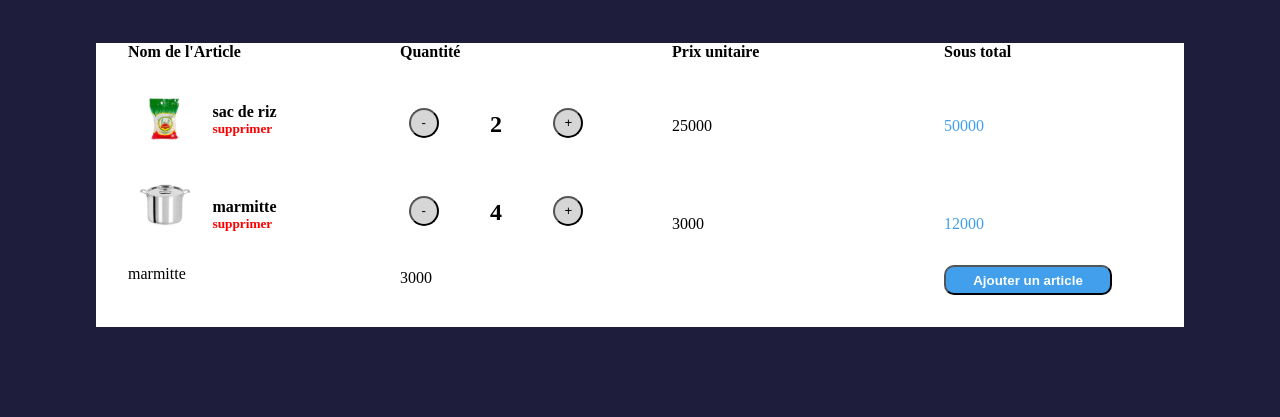
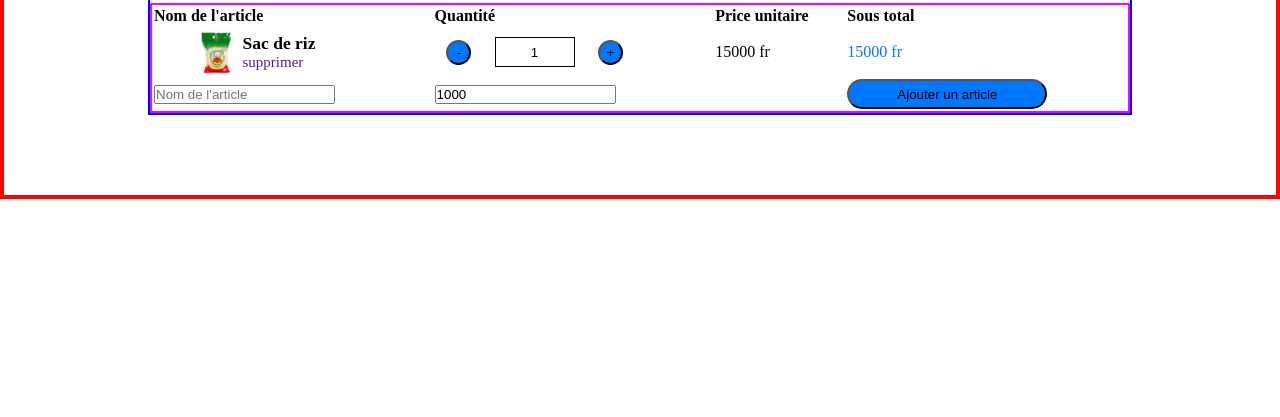
Before and after one commit to Eric-Ngatia/checkpoint-dom, a plain HTML site: page index.html in a window 1280 px wide. Shown: the part 154-571 px from the top of the page. Drawn offline with Linux system fonts and the light colour scheme.

Commit message:
second commit

```diff
--- a/css/style.css
+++ b/css/style.css
@@ -6,137 +6,100 @@
     box-sizing: border-box;
 }
 
+
 .container{
-    margin-top: 4rem;
-    background-color: rgba(17, 17, 49, 0.945);
+    border: 4px solid red;
+
 }
 
-h1{
-    color: white;
+.structure{
+    border: 2px solid blue;
+    margin: 6rem 9rem 5rem 9rem;
 }
 
-.shopping-cart{
-    margin: 6rem;
-    padding-bottom: 2rem;
-    background-color: white;
+.align{
+    text-align: left;
 }
 
-.rows{
-    display: flex;
+#table{
+    border: 2px solid magenta;
+    width: 100%;
 }
 
-.row{
-    width: 25%;
-    padding-left: 2rem;
+
+thead{
+    border: 1px solid green;
 }
 
-.article-1{
-    margin-top: 2rem;
-    padding-right: 5rem;
+
+
+#article_name{
+
+}
+
+.article_name{
+    display: flex;
+    justify-content: center;
+    align-items: center;
+    height: 50px;
+    width: 200px;
+    font-size: 15px;
+}
+
+a{
+    text-decoration: none;
+}
+
+
+.quantity{
     display: flex;
     justify-content: space-around;
     align-items: center;
+    height: 50px;
+    width: 200px;
+    font-size: 15px;
 }
 
-.article-2{
-    margin-top: 2rem;
-    padding-right: 5rem;
-    display: flex;
-    justify-content: space-around;
-    align-items: center;
+input.qty{
+    border: 1.5px solid black;
+    width: 80px;
+    height: 30px;
+    text-align: center;
+}
+
+.qty_minus{
+    height: 25px;
+    width: 25px;
+    border-radius: 50%;
+}
+
+.qty_plus{
+    height: 25px;
+    width: 25px;
+    border-radius: 50%;
+}
+
+span{
+    color: rgb(0, 119, 255);
 }
 
 
-h5{
-    color: red;
+button{
+    background-color: rgb(0, 119, 255);
     cursor: pointer;
 }
 
-.name{
-    margin-right: 5rem;
-    margin-top: 2rem;
-    height: 20px;
-}
-
-.qte{
-    display: flex;
-    justify-content: space-around;
-    margin-top: 3rem;
-    height: 40px;
-    padding-bottom: 2rem;
-    margin-right: 3rem;
-}
-
-.btn{
-    display: flex;
-    justify-content: center;
-    align-items: center;
+#add_button{
+    width: 200px;
+    height: 30px;
+    border-bottom-left-radius: 20px ;
+    border-bottom-right-radius:20px ;
+    border-top-left-radius: 20px;
+    border-top-right-radius:20px ;
 
 }
 
-.number{
-    height: 30px;
-    width: 80px;
-    display: flex;
-    justify-content: center;
-    align-items: center;
+
+#add_button:hover{
+    background-color: aqua;
 }
-
-.minus{
-    margin-top: 1.2rem;
-    height: 30px;
-    width: 30px;
-    border-radius: 50%;
-    background-color: rgb(214, 214, 214);
-    cursor: pointer;
-}
-
-.plus{
-    margin-top: 1.2rem;
-    height: 30px;
-    width: 30px;
-    border-radius: 50%;
-    background-color: rgb(214, 214, 214);
-    cursor: pointer;
-}
-
-.price{
-    margin-right: 12rem;
-    margin-top: 2rem;
-    height: 20px;
-}
-
-.prix-unit-riz{
-    margin-top: 3.5rem;
-}
-
-.prix-unit-marmitte{
-    margin-top: 5rem;
-}
-
-.sous-total-riz{
-    color: rgb(65, 159, 236);
-    margin-top: 3.5rem;
-}
-
-.sous-total-marmitte{
-    color: rgb(65, 159, 236);
-    margin-top: 5rem;
-}
-
-
-.btn-add{
-   background-color: rgb(65, 159, 236);
-   color: white;
-   border-top-left-radius:10px;
-   border-top-right-radius: 10px;
-   border-bottom-left-radius:10px ;
-   border-bottom-right-radius:10px ;
-   height: 30px;
-   width: 70%;
-   margin-top: 2rem;
-}
-
-span{
-    color:rgb(65, 159, 236) ;
-}
--- a/index.html
+++ b/index.html
@@ -4,134 +4,89 @@
     <meta charset="UTF-8">
     <meta http-equiv="X-UA-Compatible" content="IE=edge">
     <meta name="viewport" content="width=device-width, initial-scale=1.0">
-    <title>Panier d'achat</title>
+    <title>DOM checkpoint</title>
     <link rel="stylesheet" href="css/style.css">
     <link href="https://cdnjs.cloudflare.com/ajax/libs/font-awesome/5.13.0/css/all.min.css" rel="stylesheet">
 </head>
 <body>
 
+<div class="container">
+
+    <div class="structure">
+        <h1>Panier</h1>
+
+        <table id="table">
+
+            <thead>
+                <tr>
+                    <div class="navbar">
+                        <th class="align">Nom de l'article</th>
+                        <th class="align">Quantité</th>
+                        <th class="align">Price unitaire</th>
+                        <th class="align">Sous total</th>
+                    </div>
+
+                </tr>
+            </thead>
 
 
-    <div class="container">
-        <div><h1>Panier</h1></div>
-        <div class="shopping-cart">
+            <tbody id="all_products">
+                <tr>
 
-            <div class="rows">
-
-                <div class="row">
-                    <p><b>Nom de l'Article</b></p>
-
-                    <div class="article-1">
-
-                        <div>
-                            <img width="50px" height="50px" src="res/image/riz.jpg" alt="sac de riz">
+                    <td >
+                        <div class="article_name">
+                            <img width="50px" height="50px" src="res/image/riz.jpg" alt="riz">
+                            <div>
+                                <h3>Sac de riz</h3>
+                                <a href="">supprimer</a>
+                            </div>
                         </div>
 
-                        <div>
-                            <p><b>sac de riz</b></p>
-                            <h5>supprimer</h5>
+                    </td>
+
+                    <td>
+                        <div class="quantity">
+                            <button class="qty_minus">-</button>
+                            <input type="text" readonly placeholder="Unit price"  class="qty" value="1">
+                            <button class="qty_plus">+</button>
                         </div>
 
-                    </div>
+                    </td>
+
+                    <td class="price"> 15000 fr</td>
+
+                    <td class="subtotal"> <span>15000 fr</span> </td>
+
+                </tr>
+
+                <br>
 
 
-                    <div class="article-2">
-
-                        <div>
-                            <img width="50px" height="50px" src="res/image/marmite.jpg" alt="marmitte">
-                        </div>
-
-                        <div>
-                           <br> <p><b>marmitte</b></p>
-                            <h5>supprimer</h5>
-                        </div>
-
-                    </div>
-
-                    <div class="name">marmitte</div>
-
-                </div>
 
 
-                <div class="row">
-                    <p><b>Quantité</b></p>
-
-                    <div class="qte">
-
-                       <div class="btn">
-                           <button class="minus">-</button>
-                       </div>
-
-                        <div class="number">
-                            <h2>2</h2>
-                        </div>
-
-                        <div class="btn">
-                            <button class="plus">+</button>
-                        </div>
-
-                    </div>
-
-                    <div class="qte">
-
-                        <div class="btn">
-                            <button class="minus">-</button>
-                        </div>
-
-                         <div class="number">
-                             <h2>4</h2>
-                         </div>
-
-                         <div class="btn">
-                             <button class="plus">+</button>
-                         </div>
-
-                    </div>
-
-                    <div class="price">3000</div>
-
-                </div>
+            </tbody>
 
 
-                <div class="row">
+            <tfoot>
 
-                    <p><b>Prix unitaire</b></p>
+                <tr>
+                    <td><input type="text" id="name_product" placeholder="Nom de l'article" contenteditable></td>
+                    <td><input  type="number" id="price_product" value="1000" contenteditable></td>
+                    <td></td>
 
-                    <div class="prix-unit-riz">25000</div>
+                    <td><button type="button" id="add_button">Ajouter un article</button></td>
+                  </tr>
 
-                    <div class="prix-unit-marmitte">3000</div>
+            </tfoot>
 
-                </div>
-
-
-                <div class="row">
-                    <p><b>Sous total</b></p>
-
-                    <div class="sous-total-riz">
-                        50000
-                    </div>
-
-
-                    <div class="sous-total-marmitte">
-                        12000
-                    </div>
-
-                   <button class="btn-add">
-                       <div> <b>Ajouter un article</b> </div>
-                   </button>
-
-                </div>
-
-
-            </div>
-
-        </div>
-
-        <center><h1> <b>Total: <span>62 000Frcs CFA</span> </b> </h1></center>
+        </table>
 
     </div>
 
 
+</div>
+
+<script src="js/index.js"></script>
 
 </body>
 </html>
--- a/js/index.js
+++ b/js/index.js
@@ -0,0 +1,57 @@
+let btnPlus = document.querySelector(".qty_plus");
+
+let btnMinus = document.querySelector(".qty_minus");
+
+let btnAdd = document.querySelector("#add_button");
+
+
+
+btnPlus.addEventListener("click", increaseQuantity);
+
+function increaseQuantity(){
+    document.querySelector(".qty").value = parseInt (document.querySelector(".qty").value) + 1;
+
+
+    let subTotal = document.querySelector(".subtotal");
+    let price = document.querySelector(".price");
+    let quantity = document.querySelector(".qty");
+
+    subTotal.innerText = parseInt(quantity.value)*parseInt(price.innerText);
+}
+
+
+btnMinus.addEventListener("click", decreaseQuantity);
+
+function decreaseQuantity(){
+    document.querySelector(".qty").value = Math.abs(parseInt (document.querySelector(".qty").value) -1);
+
+
+    let subTotal = document.querySelector(".subtotal");
+    let price = document.querySelector(".price");
+    let quantity = document.querySelector(".qty");
+
+    subTotal.innerText = parseInt(quantity.value)*parseInt(price.innerText);
+
+
+}
+
+btnAdd.addEventListener("click", addArticle);
+
+function addArticle(){
+    let name = document.querySelector("#name_product");
+    let price = document.querySelector("#price_product");
+
+    let all_products = document.querySelector("#all_products");
+    all_products.innerHTML = all_products.innerHTML + '<tr><td ><div class="article_name"><img width="50px" height="50px" src="res/image/stylo.jpg" alt="stylo"><div><h3>'+name.value+'</h3><a href="">supprimer</a></div></div></td><td><div class="quantity"><button class="qty_minus">-</button><input type="text" readonly placeholder="Unit price" class="qty" value="1"><button class="qty_plus">+</button></div></td><td class="price">'+price.value+' fr</td> <td class="subtotal"><span>'+price.value+' fr</span></td></tr>';
+
+    let btnPlusAll = document.querySelectorAll(".qty_plus");
+    btnPlusAll.forEach(btn => addEventListener("click", increaseQuantity));
+    btnPlus.addEventListener("click", increaseQuantity);
+
+    let btnMinus = document.querySelectorAll(".qty_minus");
+    btnMinusAll.forEach(btn => addEventListener("click", decreaseQuantity));
+    btnMinus.addEventListener("click", decreaseQuantity);
+
+
+
+}
```
Also changed, not shown: res/image/stylo.jpg (added).
